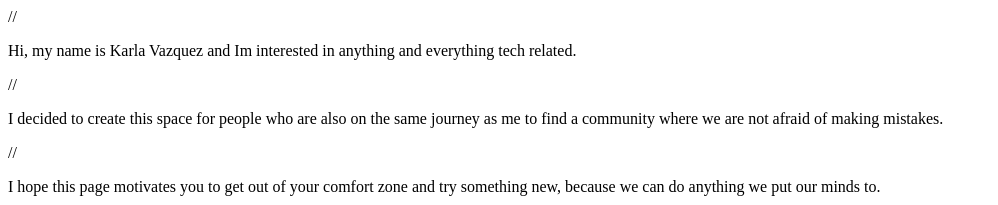
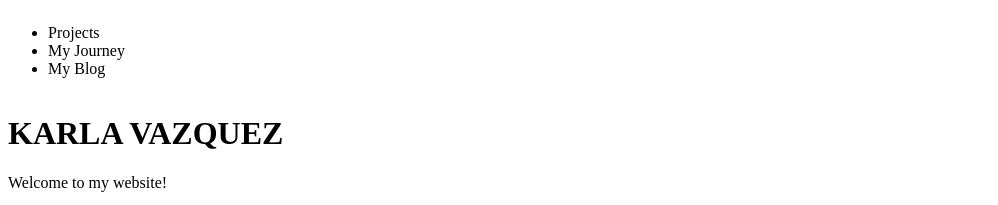
Before and after one commit to SoftTechBarbie/SoftTechBarbie.github.io, a plain HTML site: page index.html in a window 1280 px wide. Shown: the top 205 px of the page, without its empty margins (0-998 px from the left). Drawn offline with Linux system fonts and the light colour scheme.

Commit message:
Update index.html

```diff
--- a/index.html
+++ b/index.html
@@ -1,11 +1,8 @@
 <html>
-  <header>
+  <head>
     <title>SoftTechBarbie</title>
-    //<p>Hi, my name is Karla Vazquez and Im interested in anything and everything tech related.</p>
-    //<p>I decided to create this space for people who are also on the same journey as me to find a community where we are not afraid of making mistakes.</p>
-    //<p>I hope this page motivates you to get out of your comfort zone and try something new, because we can do anything we put our minds to.</p>
     <link href='./index.css' rel='stylesheet'>
-  </header>
+  </head>
   <body>
     <nav>
       <ul>
```
